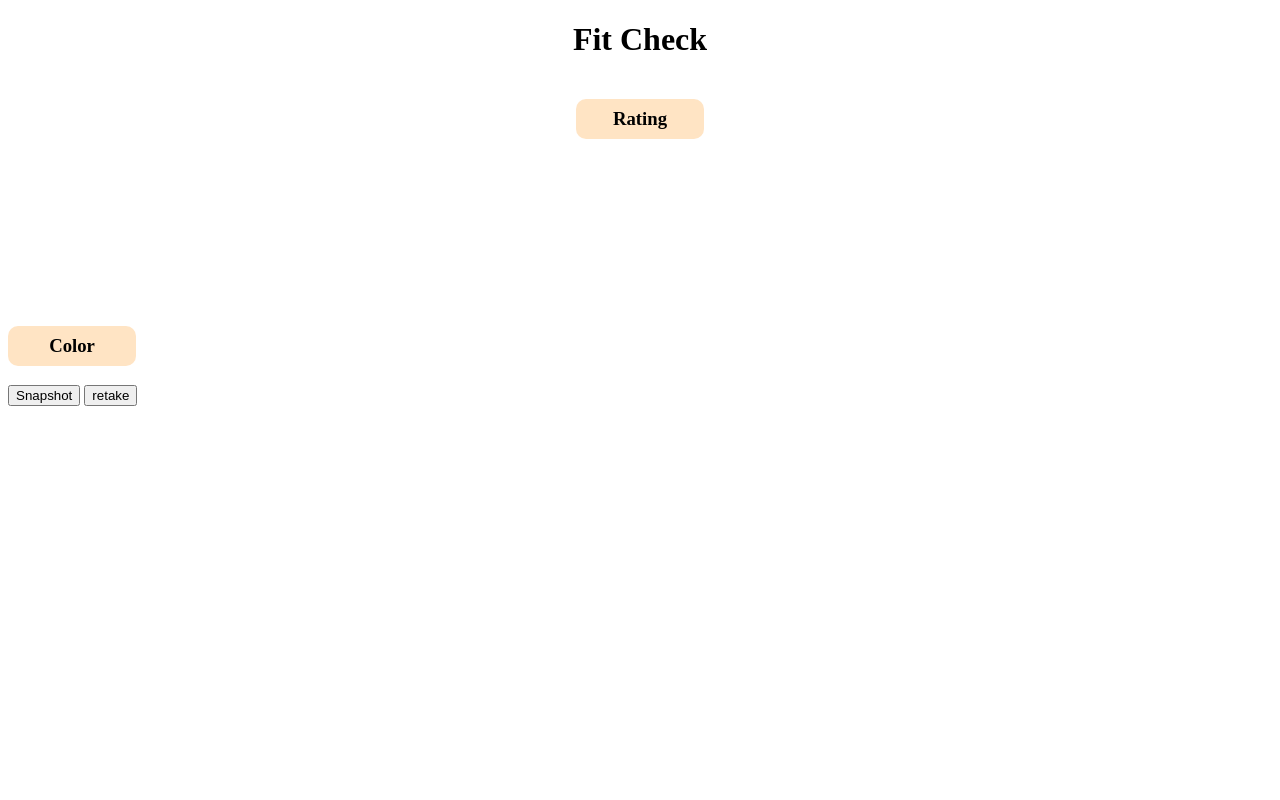
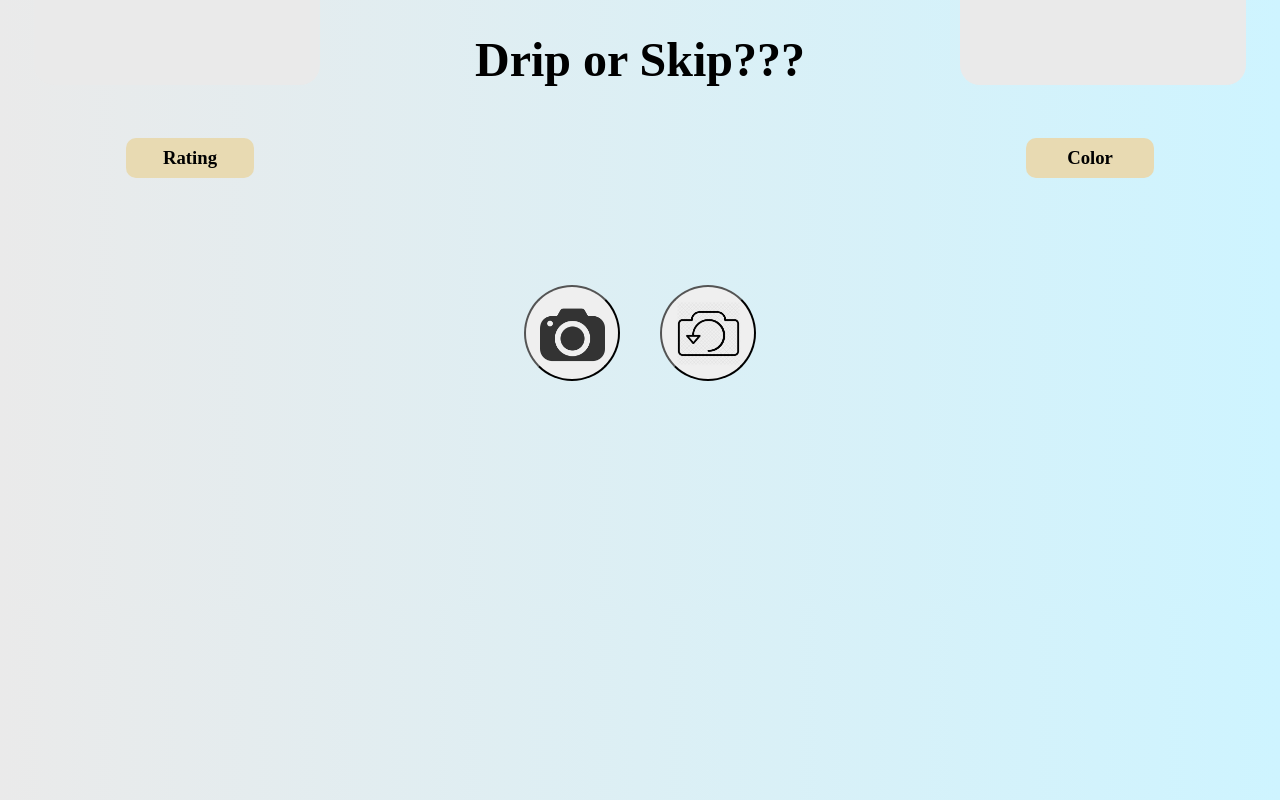
Before and after one commit to Cyberninja101/DripOrSkip, a Flask app: page / in a window 1280 px wide. Run offline with Flask 3, Linux system fonts and the light colour scheme; a map, chart or similar area stays blank.

Commit message:
Changed Spacing and Colors

```diff
--- a/web_app/static/css/home.css
+++ b/web_app/static/css/home.css
@@ -1,7 +1,25 @@
+/*
+COLOR PALETTE:
+Orangey: #dd6e42
+Tan: #e8dab2
+Darker blue: #4f6d7a
+Lighter blue: #c0d6df
+Light grey: #eaeaea
+*/
+
+#backColor{
+    background: rgb(247,247,247);
+    background: linear-gradient(90deg, #eaeaea 0%, #cef4ff 100%);
+
+    filter: progid: DXImageTransform.Microsoft.gradient( startColorstr="#D7DBFF", endColorstr="#D1FFE0", GradientType=1 );
+
+}
+
 #title {
     display: flex;
     justify-content: center;
-
+    font-weight: bolder;
+    font-size: 3rem;
 }
 
 /* #myVidPlayer {
@@ -21,7 +39,7 @@
 
 .sideBox{
     display: flex;
-    background-color: bisque;
+    background-color: #e8dab2;
     width: 10vw;
     height:5vh;
     justify-content:center;
@@ -38,3 +56,51 @@
     justify-content:center;
     border-radius:10px;
 }
+
+#buttonContainer{
+    display:flex;
+    justify-content:center;
+    gap: 5vh;
+    margin:2vh;
+}
+
+.buttonSize{
+    display:flex;
+    width:12vh;
+    height:12vh;
+    justify-content: center;
+    align-items: center;
+    border-radius: 500%;
+    font-weight: bold;
+    font-size: 1rem;
+}
+
+#textBoxes{
+    display: flex;
+    position: relative;
+    top: -32rem;
+    gap: 50vw;
+}
+
+#ratingText{
+    display: flex;
+    width: 25vw;
+    height: 25vh;
+    background-color: #eaeaea;
+    border-radius: 20px;
+    justify-content: center;
+    align-items:center;
+    margin-left: 2vw;
+}
+
+#colorText{
+    display: flex;
+    width: 25vw;
+    height: 25vh;
+    background-color: #eaeaea;
+    border-radius: 20px;
+    justify-content: center;
+    align-items: center;
+    margin-right: 2vw;
+
+}
--- a/web_app/templates/home.html
+++ b/web_app/templates/home.html
@@ -2,32 +2,45 @@
 <html>
     <head>
         <div>
-            <h1 id="title">  Fit Check  </h2>
+            <h1 id="title">  Drip or Skip???  </h2>
         </div>
         <link rel="stylesheet" href="{{ url_for('static', filename='css/home.css') }}">
     </head>
 
     </head>
-    <body>
+    <body id="backColor">
         <div id="main_container">
             <h3 class="sideBox">
                 Rating
             </h3>
-            </div>
-                <video class="video" id="myVidPlayer" muted></video>
-                <canvas class="video" id="myCanvas"></canvas>
-            <div>
+
+            <video class="video" id="myVidPlayer" muted></video>
+            <canvas class="video" id="myCanvas"></canvas>
+
             <h3 class="sideBox">
                 Color
             </h3>
         </div>
 
 
-
-        <button onclick="snapshot()" >Snapshot</button>
-        <button onclick="retake()" >retake</button>
+        <div id="buttonContainer">
+            <button class="buttonSize" onclick="snapshot()">
+                <img src="../static/images/snapshot_image.png" alt="Snapshot" width=65rem height=65rem>
+            </button>
+            <button class="buttonSize" onclick="retake()">
+                <img src="../static/images/camera_retake.png" alt="Retake" width=65rem height=65rem>
+            </button>
+        </div>
 
 
+        <div id="textBoxes">
+            <div id="ratingText">
+                RATING TEXT
+            </div>
+            <div id="colorText">
+                COLOR TEXT
+            </div>
+        </div>
 
         <script type = "text/javascript" src = "{{ url_for('static', filename = 'js/home.js') }}"></script>
 
```
Also changed, not shown: web_app/static/images/camera_retake.png (added), web_app/static/images/canvas_image.png (added), web_app/static/images/snapshot_image.png (added), 3 other files.
